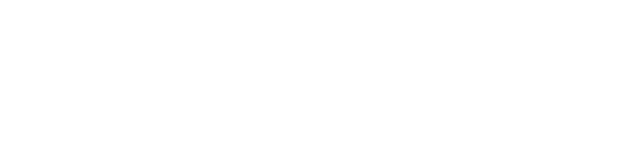
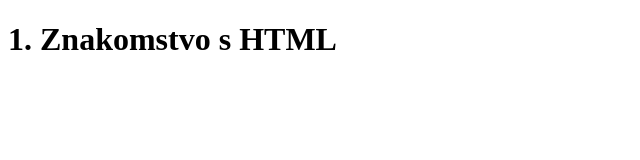
Before and after one commit to WebHeroSchool/maks-project-1, a plain HTML site: page index.html in a window 1280 px wide. Shown: the whole page, without its empty margins (0-640 px from the left). Drawn offline with Linux system fonts and the light colour scheme.

Commit message:
1. Znakomstvo s HTML

```diff
--- a/index.html
+++ b/index.html
@@ -6,6 +6,6 @@
    <title>Document</title>
 </head>
 <body>
-
+   <h1>1. Znakomstvo s HTML</h1>
 </body>
 </html>
```
